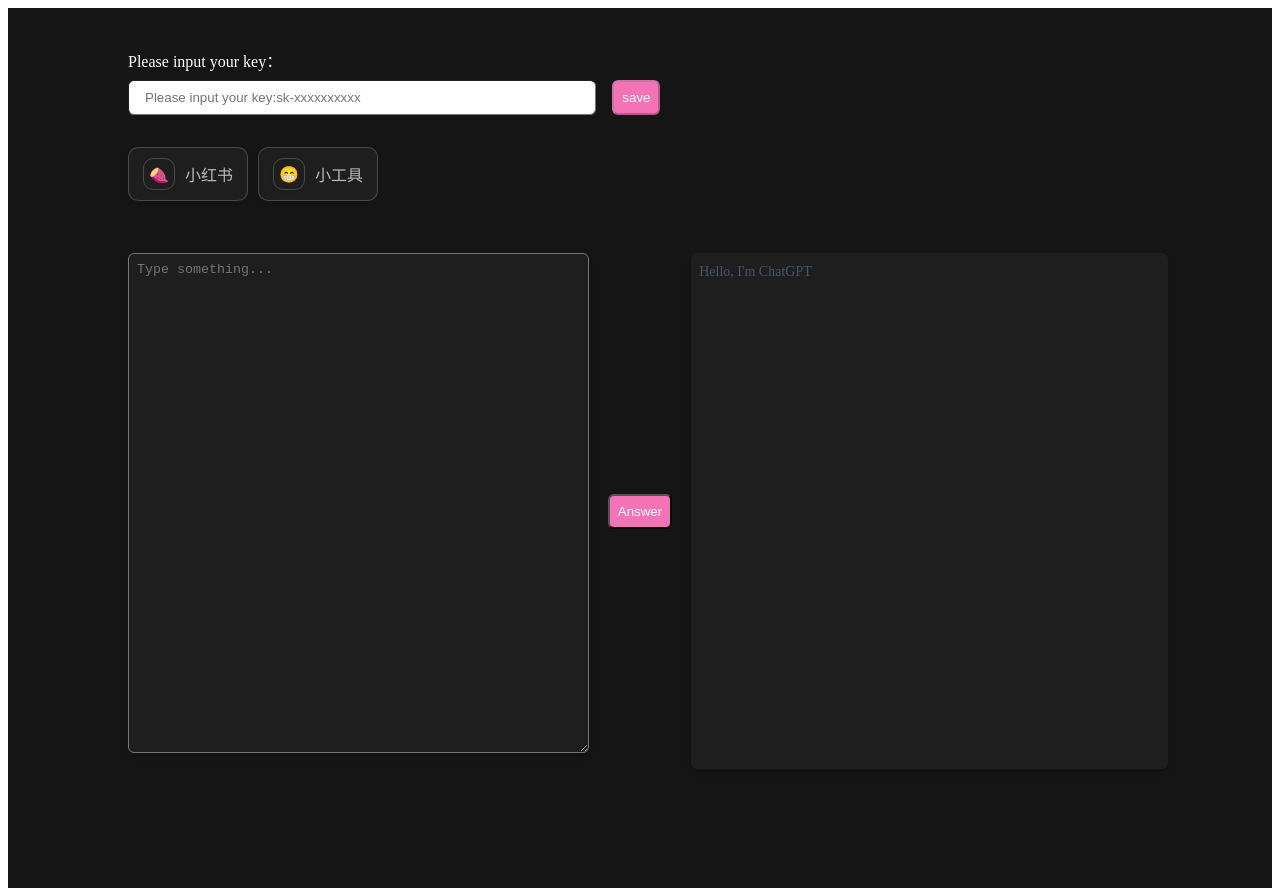
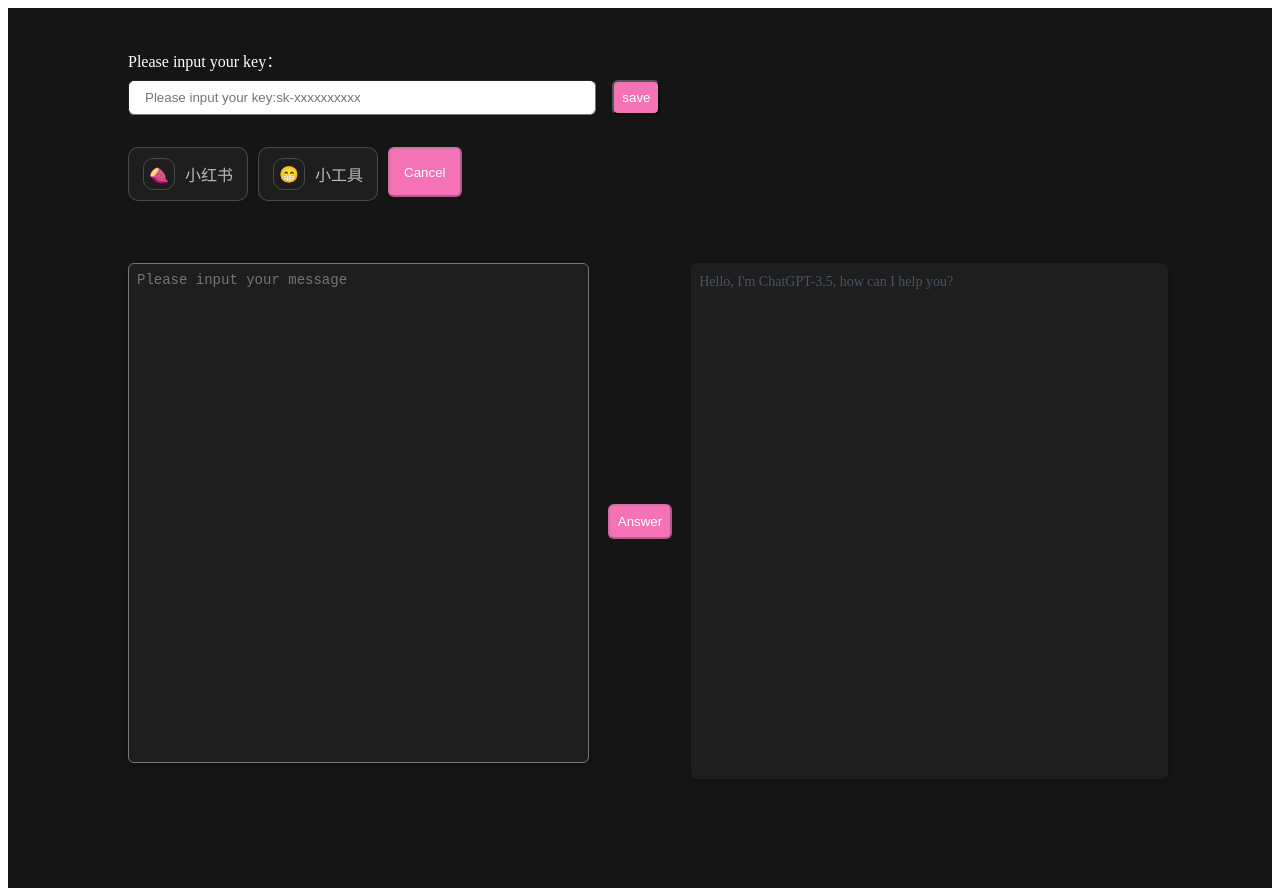
Before and after one commit to Hazel-Lin/gpt-tools, a Vue app: page / in a window 1280 px wide. Built offline with nearby package versions, Linux system fonts and the light colour scheme; a web font is replaced by a local one.

Commit message:
🚧 fix bug

```diff
--- a/src/views/home.vue
+++ b/src/views/home.vue
@@ -26,23 +26,27 @@ const toolList = ref([
     name: '小红书',
     p: '用小红书的风格针对这段内容做修改，要求内容生动。',
     active: false,
+    placeholder: '请输入一段文案，我们将用小红书的风格修饰它',
   },
   {
     icon: '😁',
     name: '小工具',
     p: '将这个对象生成一个对象数组，其中的key翻译成中文作为label的值，其中的value作为‘value’的值放入到这个对象数组中，请直接返回代码，无需太多过程描述。',
     active: false,
+    placeholder: '请直接输入一个对象',
   },
 ])
+const isShowHint = ref(true)
 
 async function sendChatMessage(content: string = messageContent.value) {
   try {
     isTalking.value = true
+    isShowHint.value = false
     if (messageList.value.length === 2)
       messageList.value.pop()
     messageList.value.push({ role: 'user', content: prompt.value })
     messageList.value.push({ role: 'user', content })
-    clearMessageContent()
+    // clearMessageContent()
     messageList.value.push({ role: 'assistant', content: '' })
 
     const { body, status } = await chat(messageList.value, getAPIKey())
@@ -99,6 +103,12 @@ async function readStream(reader: ReadableStreamDefaultReader<Uint8Array>,
     }
   }
 }
+// 重置key
+function resetKey() {
+  localStorage.setItem('apiKey', '')
+  apiKey = ''
+  isConfig.value = true
+}
 
 function appendLastMessageContent(content: string) {
   return messageList.value[messageList.value.length - 1].content += content
@@ -151,10 +161,19 @@ function scrollToBottom() {
 watch(messageList.value, () => nextTick(() => scrollToBottom()))
 
 const prompt = ref('')
+const placeholder = ref('')
 function handleClick(item) {
+  if (messageContent.value)
+    messageContent.value = ''
   prompt.value = item.p
+  placeholder.value = item.placeholder
   toolList.value.map(tool => tool.active = false)
   item.active = true
+}
+function handleCancel() {
+  prompt.value = ''
+  placeholder.value = ''
+  toolList.value.map(tool => tool.active = false)
 }
 </script>
 
@@ -168,22 +187,26 @@ function handleClick(item) {
         <input
           v-model="APIKeyContent"
           class="input"
-          :type="isConfig ? 'password' : 'text'"
+          type="password"
           placeholder="Please input your key:sk-xxxxxxxxxx"
           @keydown.enter="sendOrSave()"
         >
-        <button text-white :disabled="!APIKeyContent" bg-pink rounded-md p-2 box-border @click="sendOrSave()">
-          save
+        <button text-white bg-pink rounded-md p-2 box-border @click="apiKey ? resetKey() : sendOrSave()">
+          {{ apiKey ? 'reset' : 'save' }}
         </button>
       </div>
     </div>
+    <div flex>
       <div flex mb10px class="new-chat_mask">
         <div
           v-for="item, index in toolList"
           :key="index"
           flex
           items-center
+          max-w-8em
+          rd-10px
           class="new-chat_mask__HbHeX"
+          cursor-pointer
           bg="#1e1e1e"
           mb10
           mr10px
@@ -192,7 +215,7 @@ function handleClick(item) {
           :class="{ 'new-chat_mask--active': item.active }"
           @click="handleClick(item)"
         >
-        <div class="user-avatar" h30px w30px flex items-center justify-center>
+          <div class="user-avatar" min-h-30px min-w-30px rd-10px h30px w30px flex items-center justify-center>
             {{ item.icon }}
           </div>
           <div ml10px class="one-line" color="#bbb">
@@ -200,17 +223,39 @@ function handleClick(item) {
           </div>
         </div>
       </div>
+      <button
+        text-white
+        mb10
+        mr10px
+        px14px
+        py10px
+        h50px
+        bg-pink
+        rounded-md
+        box-border
+        :disabled="!prompt"
+        @click="handleCancel"
+      >
+        Cancel
+      </button>
+    </div>
     <div flex justify-between mt-3>
       <div w="45%">
-        <textarea v-model="messageContent" w="100%" w-full h-500px bg="#1e1e1e" shadow-md rounded-md outline-none p-2 box-border text-white placeholder="Type something..." />
+        <textarea v-model="messageContent" text-slate-600 w="100%" fs-14 w-full h-500px bg="#1e1e1e" text-size-14px shadow-md rounded-md outline-none p-2 box-border :placeholder="placeholder || 'Please input your message'" />
       </div>
       <div flex items-center>
-        <button text-white :disabled="isTalking" bg-pink rounded-md p-2 box-border @click="sendChatMessage">
+        <button text-white :disabled="isTalking || !apiKey" bg-pink rounded-md p-2 box-border @click="sendChatMessage()">
           Answer
         </button>
       </div>
       <div w="45%">
-        <div ref="chatListDom" w-full h-200px bg="#1e1e1e" text-white shadow-md rounded-md p-2 h-500px>
+        <div ref="chatListDom" w-full h-200px bg="#1e1e1e" text-white shadow-md rounded-md p-2 h-500px overflow-y-auto>
+          <div
+            v-if="isShowHint"
+            class="text-sm leading-relaxed text-slate-600"
+          >
+            Hello, I'm ChatGPT-3.5, how can I help you?
+          </div>
           <div
             v-for="item, index of messageList.filter((v) => v.role === 'assistant')"
             :key="index"
@@ -220,12 +265,6 @@ function handleClick(item) {
               class="text-sm leading-relaxed text-slate-600"
               v-html="md.render(item.content)"
             />
-            <div
-              v-else
-              class="text-sm leading-relaxed text-slate-600"
-            >
-              Hello, I'm ChatGPT
-            </div>
           </div>
         </div>
       </div>
@@ -245,10 +284,7 @@ pre {
 .new-chat_mask__HbHeX{
     border: 1px solid hsla(0,0%,100%,.192);
     box-shadow: 0px 2px 4px 0px rgba(0,0,0,.05);
-    border-radius: 10px;
-    max-width: 8em;
     transform: scale(1);
-    cursor: pointer;
     transition: all .3s ease;
 
 }
@@ -258,11 +294,8 @@ pre {
     border-color: pink;
 }
 .user-avatar{
-    min-height: 30px;
-    min-width: 30px;
   border: 1px solid hsla(0,0%,100%,.192);
   box-shadow: 0px 2px 4px 0px rgba(0,0,0,.05);
-    border-radius: 10px;
 }
 .one-line{
   white-space: nowrap;
@@ -272,4 +305,7 @@ pre {
 .new-chat_mask--active{
   border: 1px solid pink;
 }
+textarea{
+  resize: none;
+}
 </style>
```
Lines whose indentation alone changed are shown as unchanged.
